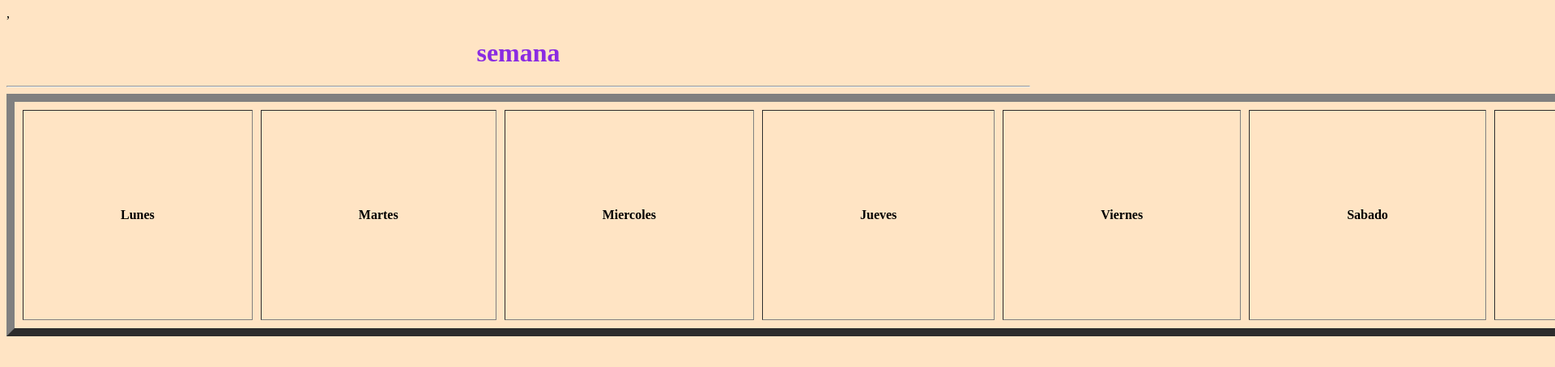
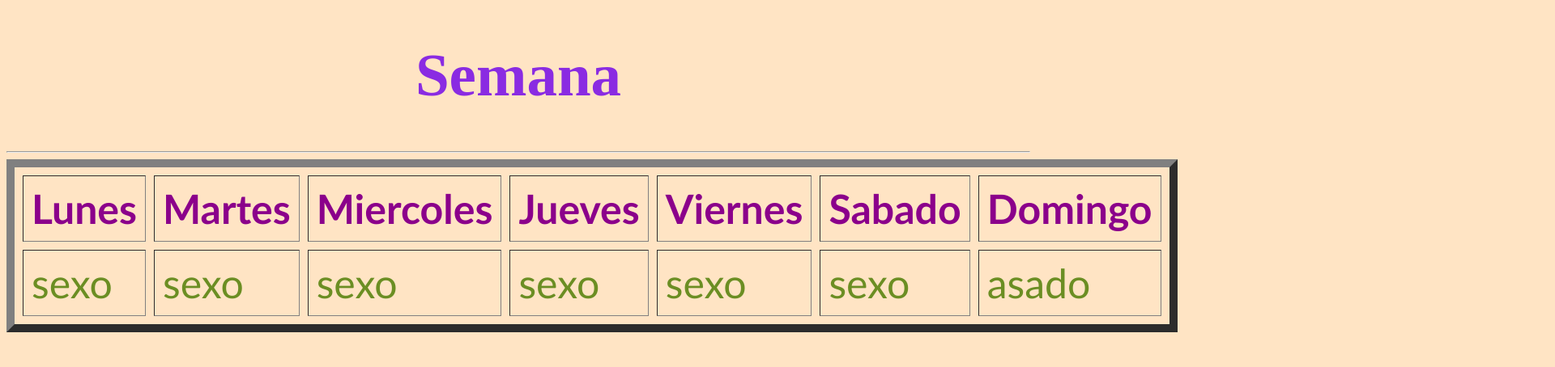
Before and after one commit to Pazutech/cajero_Piero_alexander, a plain HTML site: page index.html in a window 1280 px wide. Shown: the top 454 px of the page at 81% size, 1920 px wide, since content can reach past the window. Drawn offline with Linux system fonts and the light colour scheme.

Commit message:
mod. apariencia de tabla

```diff
--- a/estilos.css
+++ b/estilos.css
@@ -4,6 +4,20 @@ body {
 
 
 h1{
+    font-size: 75px;
     color:blueviolet;
     text-align: center;
+    text-shadow: 100px;
 }
+
+th {
+    font-family: 'Gill Sans';
+    font-size: 50px;
+    color: darkmagenta;
+}
+
+td {
+    font-family: 'Gill Sans';
+    font-size: 50px;
+    color: olivedrab;
+}
--- a/index.html
+++ b/index.html
@@ -1,16 +1,17 @@
 <!DOCTYPE html>
-<html lang="en">
+<html lang="es">
 <head>
     <meta charset="UTF-8">
     <meta http-equiv="X-UA-Compatible" content="IE=edge">
     <meta name="viewport" content="width=device-width, initial-scale=1.0">
-    ,<link rel="stylesheet" href="estilos.css">
+    <link rel="stylesheet" href="estilos.css">
     <title>tablas práctica</title>
 </head>
 <body>
-    <h1>semana</h1>
+    <center>
+    <h1>Semana</h1>
 <hr>
-<table border="10" cellspacing="10" cellpadding="120">
+<table border="10" cellspacing="10" cellpadding="10">
     <tr>
         <th>Lunes</th>
         <th>Martes</th>
@@ -20,8 +21,19 @@
         <th>Sabado</th>
         <th>Domingo</th>
     </tr>
+    <tr>
+        <td>sexo</td>
+        <td>sexo</td>
+        <td>sexo</td>
+        <td>sexo</td>
+        <td>sexo</td>
+        <td>sexo</td>
+        <td>asado</td>
+
+    </tr>
 
 </table>
+</center>
 
 </body>
 </html>
```
